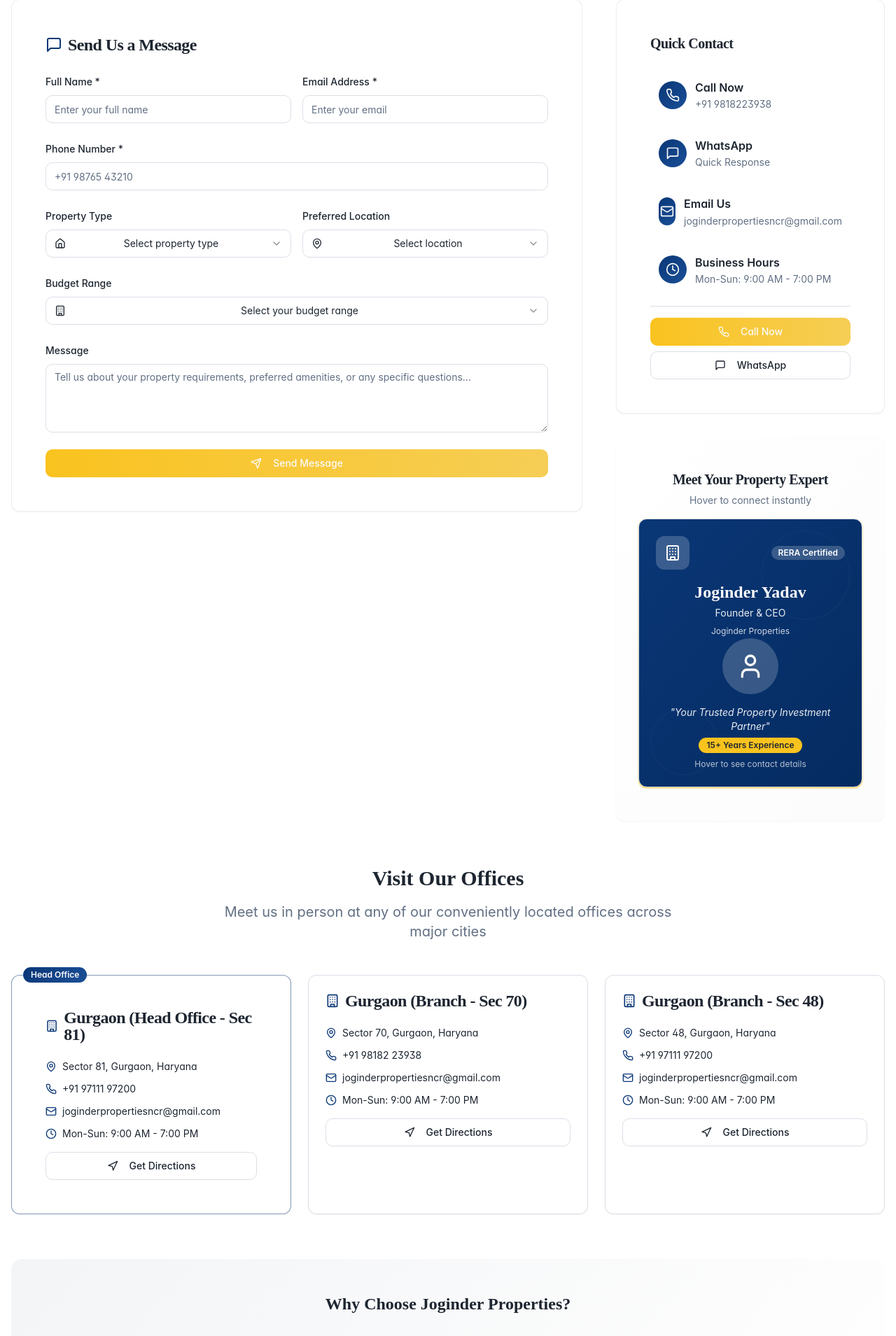
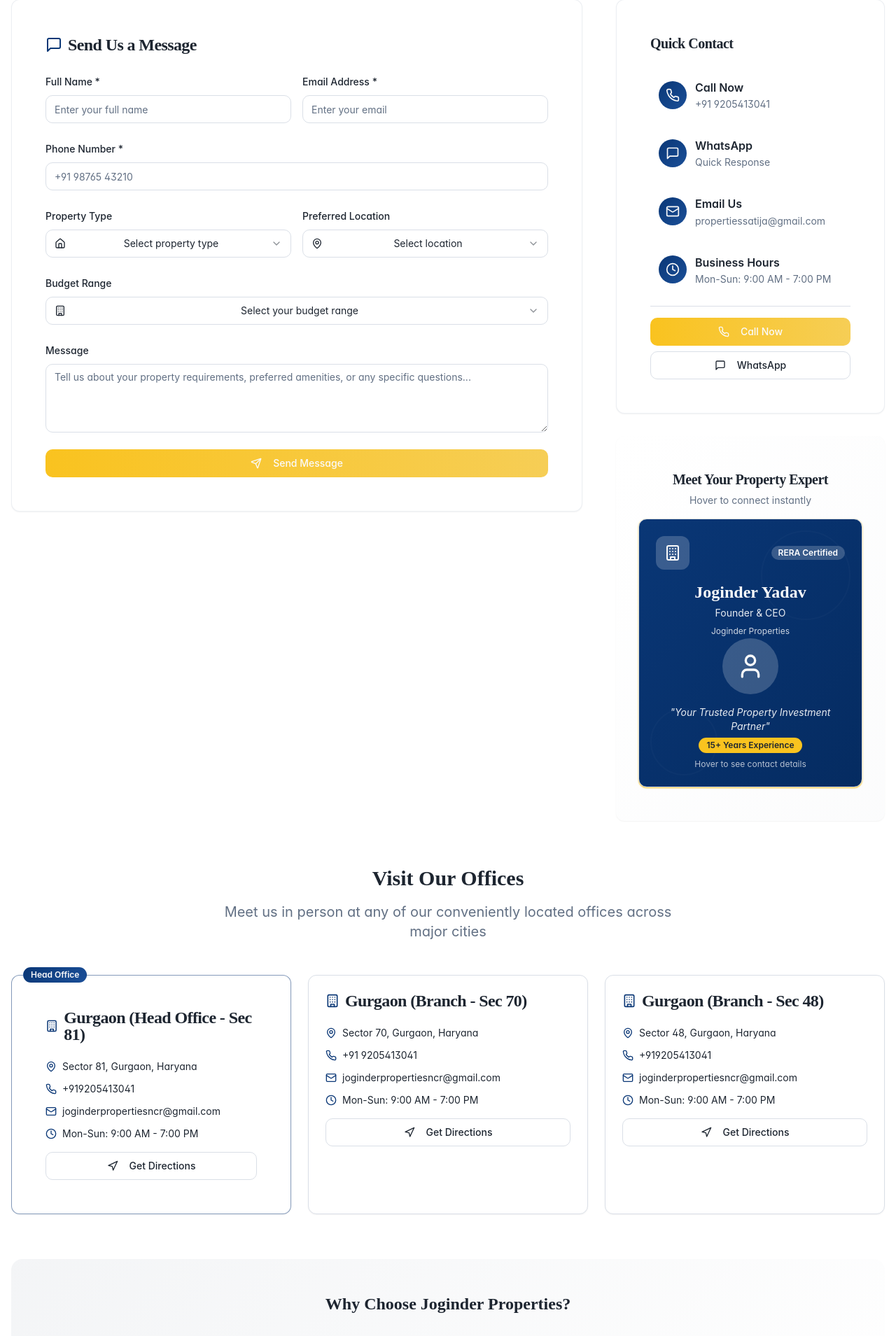
Before and after one commit to Sr2328/Final-Jp-Webpage, a React (Vite) app: page /contact in a window 1280 px wide. Shown: the part 585-2494 px from the top of the page at 70% size. Built offline with nearby package versions, Linux system fonts and the light colour scheme.

Commit message:
Change and Updaetd

```diff
--- a/src/components/DigitalBusinessCard.tsx
+++ b/src/components/DigitalBusinessCard.tsx
@@ -29,7 +29,7 @@ export const DigitalBusinessCard: React.FC<BusinessCardProps> = ({ children }) =
     title: "Founder & CEO",
     company: "Joginder Properties",
     tagline: "Your Trusted Property Investment Partner",
-    phone: "+91 9818223938",
+    phone: "+91 9205413041",
     email: "joginderpropertiesncr@gmail.com",
     website: "www.joginderproperties.com",
     address: "Sector 81, Gurgaon, Haryana, India",
@@ -47,7 +47,7 @@ export const DigitalBusinessCard: React.FC<BusinessCardProps> = ({ children }) =
 
   const handleWhatsApp = () => {
     const message = "Hi! I'm interested in learning more about your property services.";
-    window.open(`https://wa.me/9818223938?text=${encodeURIComponent(message)}`, '_blank');
+    window.open(`https://wa.me/9205413041?text=${encodeURIComponent(message)}`, '_blank');
   };
 
   const handleDownloadVCard = () => {
--- a/src/components/EMICalculator.tsx
+++ b/src/components/EMICalculator.tsx
@@ -286,7 +286,7 @@ export const EMICalculator: React.FC<EMICalculatorProps> = ({
               )}`;
               const encodedMessage = encodeURIComponent(message);
               window.open(
-                `https://wa.me/919818223938?text=${encodedMessage}`,
+                `https://wa.me/919205413041?text=${encodedMessage}`,
                 "_blank"
               );
             }}
--- a/src/components/Footer.tsx
+++ b/src/components/Footer.tsx
@@ -74,13 +74,13 @@ export const Footer: React.FC = () => {
               <div className="flex items-center gap-2">
                 <Phone className="w-5 h-5 text-luxury-foreground" />
                 <a href="tel:+919876543210" className="hover:text-luxury-foreground transition-colors">
-                  +91 9818223938 || 9711197200
+                  +91 9205413041
                 </a>
               </div>
               <div className="flex items-center gap-2">
                 <Mail className="w-5 h-5 text-luxury-foreground" />
                 <a href="mailto:info@joginderproperties.com" className="hover:text-luxury-foreground transition-colors">
-                 joginderpropertiesncr@gmail.com
+              propertiessatija@gmail.com
                 </a>
               </div>
               <div className="flex items-center gap-2">
--- a/src/components/InteractiveBusinessCard.tsx
+++ b/src/components/InteractiveBusinessCard.tsx
@@ -21,8 +21,8 @@ export const InteractiveBusinessCard = () => {
     title: "Founder & CEO",
     company: "Joginder Properties",
     tagline: "Your Trusted Property Investment Partner",
-    phone: "+91 9818223938",
-    email: "joginderpropertiesncr@gmail.com",
+    phone: "+91 9205413041",
+    email: "propertiessatija@gmail.com",
     website: "www.joginderproperties.com",
     address: "Sector 81, Gurgaon, Haryana, India",
     experience: "15+ Years Experience",
@@ -39,7 +39,7 @@ export const InteractiveBusinessCard = () => {
 
   const handleWhatsApp = () => {
     const message = "Hi! I'm interested in learning more about your property services.";
-    window.open(`https://wa.me/9818223938?text=${encodeURIComponent(message)}`, '_blank');
+    window.open(`https://wa.me/9205413041?text=${encodeURIComponent(message)}`, '_blank');
   };
 
   const handleDownloadVCard = () => {
--- a/src/components/Navigation.tsx
+++ b/src/components/Navigation.tsx
@@ -79,7 +79,7 @@ const Navigation = () => {
           <div className="hidden lg:flex items-center space-x-4">
             <div className="flex items-center space-x-2 text-sm text-gray-600">
               <Phone className="w-4 h-4" />
-              <span>+91 9818223938</span>
+              <span>+91 9205413041</span>
             </div>
             <Link to="/contact">
               <button className="btn-hero text-sm px-6 py-2.5">
@@ -124,7 +124,7 @@ const Navigation = () => {
                 <div className="pt-4 border-t border-gray-200 space-y-3">
                   <div className="flex items-center space-x-2 text-sm text-gray-600">
                     <Phone className="w-4 h-4" />
-                    <span>+91 9818223938</span>
+                    <span>+91 9205413041</span>
                   </div>
                   <div className="flex items-center space-x-2 text-sm text-gray-600">
                     <MapPin className="w-4 h-4" />
--- a/src/pages/About.tsx
+++ b/src/pages/About.tsx
@@ -111,19 +111,19 @@ const About = () => {
    {
   city: 'Gurugram (Sector 81)',
   address: 'Sector 81, Gurugram, Haryana',
-  phone: '+91 9818223938',
+  phone: '+91 9205413041',
   email: 'joginderpropertiesncr@gmail.com'
 },
 {
   city: 'Gurugram (Sector 70)',
   address: 'Sector 70, Gurugram, Haryana',
-  phone: '+91 9711197200',
+  phone: '+91 9205413041',
   email: 'joginderpropertiesncr@gmail.com'
 },
 {
   city: 'Gurugram (Sector 48)',
   address: 'Sector 48, Gurugram, Haryana',
-  phone: '+91 9818223938 / +91 9711197200',
+  phone: '+91 9205413041 / +91 9711197200',
   email: 'joginderpropertiesncr@gmail.com'
 }
 
--- a/src/pages/Blog.tsx
+++ b/src/pages/Blog.tsx
@@ -120,13 +120,13 @@ const Blog = () => {
   const handleBookConsultation = () => {
     const message = 'Hi, I would like to book a real estate consultation. Please contact me.';
     const encodedMessage = encodeURIComponent(message);
-    window.open(`https://wa.me/919818223938?text=${encodedMessage}`, '_blank');
+    window.open(`https://wa.me/919205413041?text=${encodedMessage}`, '_blank');
   };
 
   const handleContactExperts = () => {
     const message = 'Hi, I need expert advice on real estate. Please get in touch.';
     const encodedMessage = encodeURIComponent(message);
-    window.open(`https://wa.me/919818223938?text=${encodedMessage}`, '_blank');
+    window.open(`https://wa.me/919205413041?text=${encodedMessage}`, '_blank');
   };
 
   return (
--- a/src/pages/Contact.tsx
+++ b/src/pages/Contact.tsx
@@ -79,7 +79,7 @@ const Contact = () => {
   {
     city: 'Gurgaon (Head Office - Sec 81)',
     address: 'Sector 81, Gurgaon, Haryana',
-    phone: '+91 97111 97200',
+    phone: '+919205413041',
     email: 'joginderpropertiesncr@gmail.com',
     hours: 'Mon-Sun: 9:00 AM - 7:00 PM',
     featured: true
@@ -87,7 +87,7 @@ const Contact = () => {
   {
     city: 'Gurgaon (Branch - Sec 70)',
     address: 'Sector 70, Gurgaon, Haryana',
-    phone: '+91 98182 23938',
+    phone: '+91 9205413041',
     email: 'joginderpropertiesncr@gmail.com',
     hours: 'Mon-Sun: 9:00 AM - 7:00 PM',
     featured: false
@@ -95,7 +95,7 @@ const Contact = () => {
   {
     city: 'Gurgaon (Branch - Sec 48)',
     address: 'Sector 48, Gurgaon, Haryana',
-    phone: '+91 97111 97200',
+    phone: '+919205413041',
     email: 'joginderpropertiesncr@gmail.com',
     hours: 'Mon-Sun: 9:00 AM - 7:00 PM',
     featured: false
@@ -154,7 +154,7 @@ const Contact = () => {
         Email Us
       </a>
       <a
-        href="tel:+919711197200"
+        href="tel:+919205413041"
         className="px-6 py-3 border border-white/40 text-white font-semibold rounded-xl hover:bg-white/10 transition-colors duration-300"
       >
         Call Now
@@ -306,7 +306,7 @@ const Contact = () => {
                     </div>
                     <div>
                       <p className="font-semibold">Call Now</p>
-                      <p className="text-sm text-muted-foreground">+91 9818223938</p>
+                      <p className="text-sm text-muted-foreground">+91 9205413041</p>
                     </div>
                   </div>
 
@@ -326,7 +326,7 @@ const Contact = () => {
                     </div>
                     <div>
                       <p className="font-semibold">Email Us</p>
-                      <p className="text-sm text-muted-foreground">joginderpropertiesncr@gmail.com</p>
+                      <p className="text-sm text-muted-foreground">propertiessatija@gmail.com</p>
                     </div>
                   </div>
 
@@ -342,14 +342,14 @@ const Contact = () => {
                 </div>
 
                 <div className="pt-4 border-t space-y-2">
-                  <Button className="btn-luxury w-full" onClick={() => window.open('tel:+919818223938')}>
+                  <Button className="btn-luxury w-full" onClick={() => window.open('tel:+919205413041')}>
                     <Phone className="w-4 h-4 mr-2" />
                     Call Now
                   </Button>
                   <Button
                     variant="outline"
                     className="w-full"
-                    onClick={() => window.open('https://wa.me/919818223938?text=Hi! I want to discuss property requirements.')}
+                    onClick={() => window.open('https://wa.me/919205413041?text=Hi! I want to discuss property requirements.')}
                   >
                     <MessageSquare className="w-4 h-4 mr-2" />
                     WhatsApp
--- a/src/pages/Index.tsx
+++ b/src/pages/Index.tsx
@@ -293,7 +293,7 @@ const Index = () => {
               🎯 <strong>Exclusive Launch Offer</strong> - Valid till month end!
             </p>
             <p className="text-xs md:text-sm text-gray-600">
-              📞 Call now: <strong className="text-blue-600">+91 9818223938</strong>
+              📞 Call now: <strong className="text-blue-600">+91 9205413041 </strong>
             </p>
           </div>
         </div>
--- a/src/pages/PrivacyPolicy.tsx
+++ b/src/pages/PrivacyPolicy.tsx
@@ -126,7 +126,7 @@ export default function PrivacyPolicy(): JSX.Element {
             <li>• Opt-out: Unsubscribe from marketing emails and SMS at any time.</li>
           </ul>
 
-          <p className="mt-4 text-slate-500">To exercise any rights, email <strong>info@joginderproperties.com</strong> or call +91 9818223938.</p>
+          <p className="mt-4 text-slate-500">To exercise any rights, email <strong>propertiessatija@gmail.com</strong> or call +91 9205413041.</p>
         </section>
 
         <section className="mt-8 bg-white p-6 rounded-xl shadow-sm border border-slate-100">
@@ -144,7 +144,7 @@ export default function PrivacyPolicy(): JSX.Element {
           <p className="text-slate-600">Questions about this policy or requests about your data? Reach out:</p>
           <div className="mt-4 flex flex-col sm:flex-row gap-3">
             <a href="mailto:info@joginderproperties.com" className="inline-block px-4 py-2 rounded-lg bg-slate-800 text-white">Email Us</a>
-            <a href="tel:+919818223938" className="inline-block px-4 py-2 rounded-lg border">Call +91 9818223938</a>
+            <a href="tel:+919205413041" className="inline-block px-4 py-2 rounded-lg border">Call +91 9205413041</a>
           </div>
 
           <p className="mt-4 text-sm text-slate-500">We may update this policy periodically. When changes are material, we will highlight them on the site and update the "Last updated" date above.</p>
--- a/src/pages/PropertyDetail.tsx
+++ b/src/pages/PropertyDetail.tsx
@@ -119,7 +119,7 @@ const propertyImages = Array.isArray(images) && images.length > 0
   const handleBookSiteVisit = () => {
     const message = `Hi, I'm interested in booking a site visit for ${property.title}. Please contact me.`;
     window.open(
-      `https://wa.me/919818223938?text=${encodeURIComponent(message)}`,
+      `https://wa.me/919205413041?text=${encodeURIComponent(message)}`,
       "_blank"
     );
   };
@@ -127,7 +127,7 @@ const propertyImages = Array.isArray(images) && images.length > 0
   const handleEnquire = () => {
     const message = `Hi, I'm interested in ${property.title}. Please send me more details.`;
     window.open(
-      `https://wa.me/919818223938?text=${encodeURIComponent(message)}`,
+      `https://wa.me/919205413041?text=${encodeURIComponent(message)}`,
       "_blank"
     );
   };
@@ -144,7 +144,7 @@ const propertyImages = Array.isArray(images) && images.length > 0
       Location: ${formatLocation(property.location)}
       Type: ${formatPropertyType(property.property_type)}
 
-      For detailed price sheet, please contact us at joginderpropertiesncr@gmail.com Or call +91 9818223938
+      For detailed price sheet, please contact us at proeprtiessatija@gmail.com Or call +91 9205413041
     `)
     );
     element.setAttribute("download", `${property.title}-price-sheet.txt`);
```
